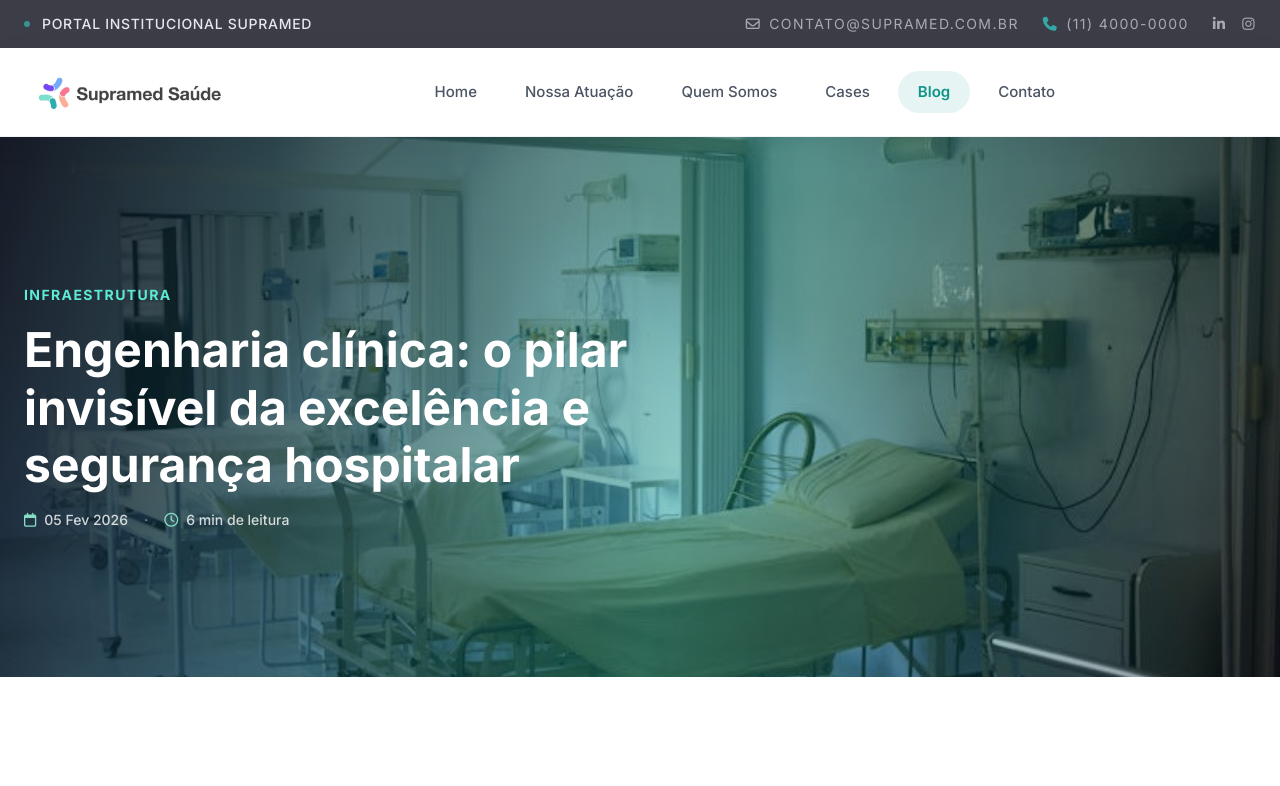
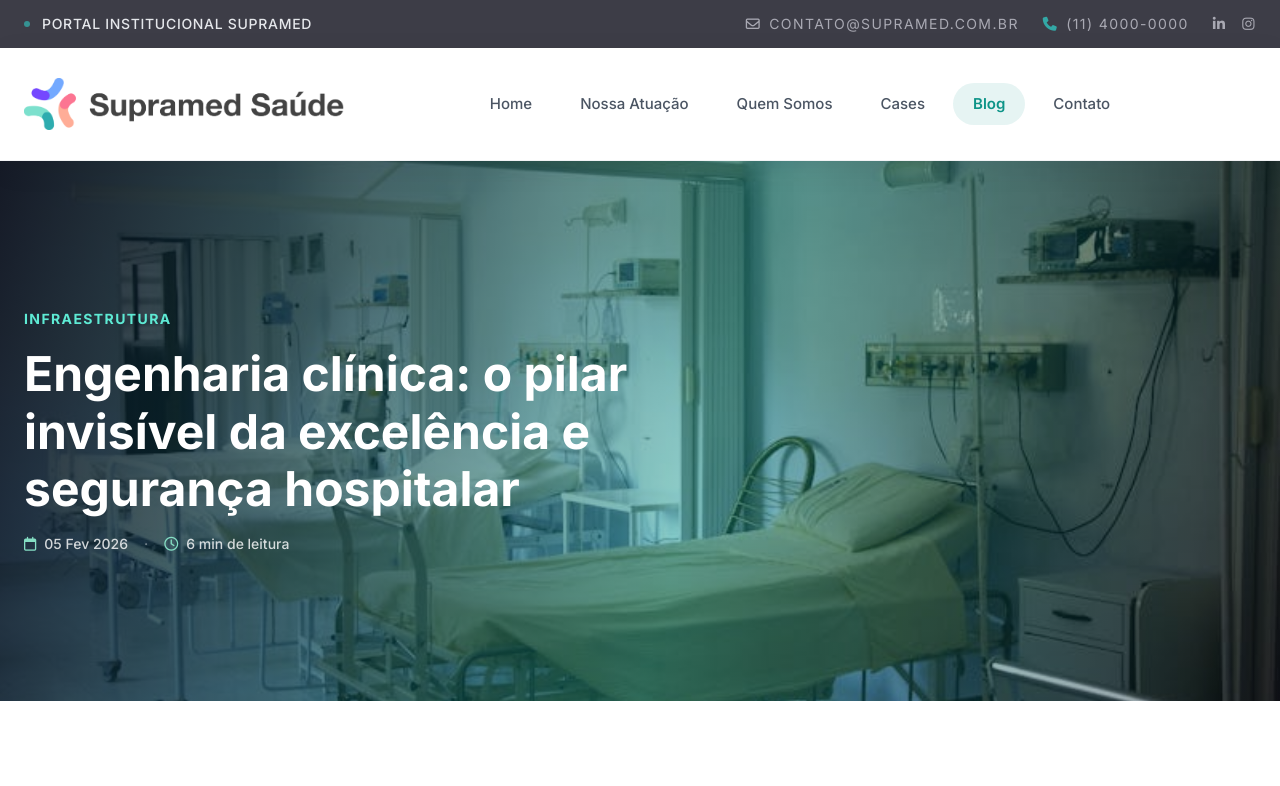
Before and after one commit to BryanJohn2901/supramed, a plain HTML site: page blog-engenharia-clinica.html in a window 1280 px wide. Shown: the top 786 px of the page. Drawn offline with nearby package versions, Linux system fonts and the light colour scheme.

Commit message:
feat: replace logo with logo-supramed-ong.png and increase size

```diff
--- a/blog-engenharia-clinica.html
+++ b/blog-engenharia-clinica.html
@@ -52,7 +52,7 @@ tailwind.config = {
         <div class="main-nav bg-white/85 backdrop-blur-xl border-b border-gray-200/50 shadow-[0_8px_30px_rgb(0,0,0,0.06)] transition-all duration-300">
             <div class="container mx-auto px-6 py-4 flex justify-between items-center gap-4">
                 <a href="index.html" class="flex items-center shrink-0 group">
-                    <img src="logo.jpeg" alt="Supramed Saúde" width="260" height="60" class="h-12 sm:h-14 w-auto max-w-[260px] object-contain object-left transition-opacity duration-300 group-hover:opacity-90">
+                    <img src="logo-supramed-ong.png" alt="Supramed Saúde" width="320" height="80" class="h-16 sm:h-20 w-auto max-w-[320px] object-contain object-left transition-opacity duration-300 group-hover:opacity-90">
                 </a>
                 <nav class="hidden lg:flex items-center gap-2 text-[15px] font-medium text-gray-600 font-sans"><a href="index.html" class="px-5 py-2.5 rounded-full transition-all duration-300 hover:bg-brand-teal/5 hover:text-brand-teal">Home</a><a href="nossas-atuacoes.html" class="px-5 py-2.5 rounded-full transition-all duration-300 hover:bg-brand-teal/5 hover:text-brand-teal">Nossa Atuação</a><a href="quem-somos.html" class="px-5 py-2.5 rounded-full transition-all duration-300 hover:bg-brand-teal/5 hover:text-brand-teal">Quem Somos</a><a href="cases.html" class="px-5 py-2.5 rounded-full transition-all duration-300 hover:bg-brand-teal/5 hover:text-brand-teal">Cases</a><a href="blog.html" class="nav-link-active px-5 py-2.5 rounded-full transition-all duration-300">Blog</a><a href="contato.html" class="px-5 py-2.5 rounded-full transition-all duration-300 hover:bg-brand-teal/5 hover:text-brand-teal">Contato</a></nav>
                 <div class="flex items-center gap-5">
@@ -205,7 +205,7 @@ tailwind.config = {
         <div class="container mx-auto px-6">
             <div class="grid grid-cols-1 md:grid-cols-2 lg:grid-cols-12 gap-12 lg:gap-8 mb-16">
                 <div class="lg:col-span-4 pr-0 lg:pr-8">
-                    <a href="index.html" class="inline-block mb-6"><img src="logo.jpeg" alt="Supramed Saúde" class="h-12 w-auto brightness-0 invert opacity-95"></a>
+                    <a href="index.html" class="inline-block mb-6"><img src="logo-supramed-ong.png" alt="Supramed Saúde" class="h-16 w-auto brightness-0 invert opacity-95"></a>
                     <p class="text-gray-400 text-sm leading-relaxed mb-8">Especialistas em saúde de alta complexidade, infraestrutura hospitalar e gestão médica estruturada para os setores público e privado.</p>
                     <div class="flex gap-3">
                         <a href="#" class="w-10 h-10 rounded-xl bg-white/5 border border-white/10 flex items-center justify-center text-gray-400 hover:text-white hover:bg-brand-teal hover:border-brand-teal transition-all duration-300"><i class="fa-brands fa-linkedin-in"></i></a>
```
Also changed, not shown: blog-gestao-equipes.html (+2 -2 lines), blog-governanca.html (+2 -2 lines), blog-hospital-pinhais.html (+2 -2 lines), blog-humanizacao.html (+2 -2 lines), blog-ppp-saude.html (+2 -2 lines), blog-tecnologia-integrada.html (+2 -2 lines), blog.html (+2 -2 lines), cases.html (+2 -2 lines), contato.html (+2 -2 lines), index.html (+2 -2 lines), nossas-atuacoes.html (+2 -2 lines), quem-somos.html (+2 -2 lines), logo-supramed-ong.png (added).
